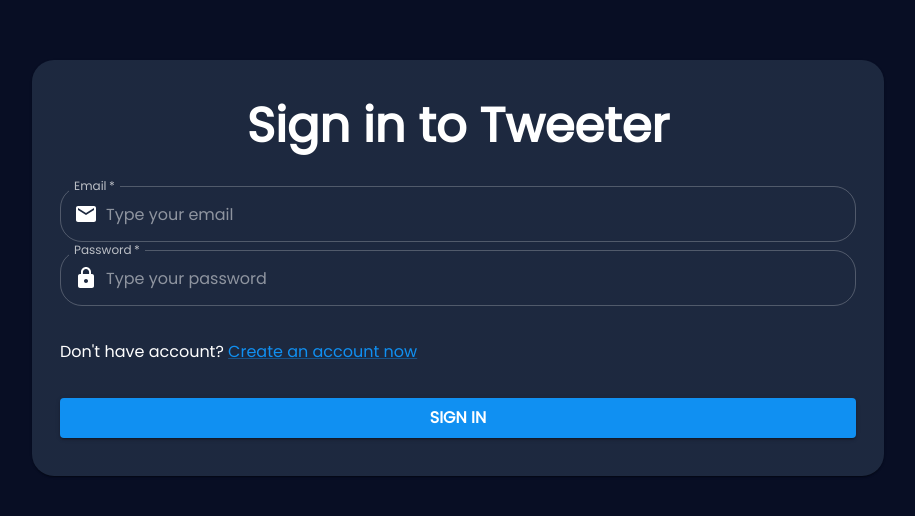
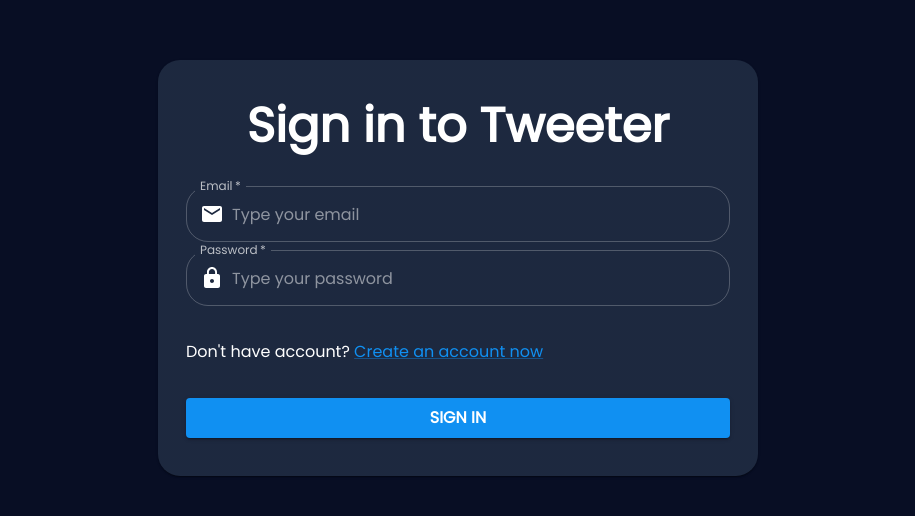
Before and after one commit to Jacky16/Tweeter-Front, a React (Create React App) app: page / in a window 1280 px wide. Shown: the part 132-648 px from the top of the page, without its empty margins (182-1097 px from the left). Built offline with nearby package versions, Linux system fonts and the light colour scheme; no server answers.

Commit message:
Fix formAuth alignents

```diff
--- a/src/components/FormAuth/FormAuth.tsx
+++ b/src/components/FormAuth/FormAuth.tsx
@@ -12,11 +12,11 @@ export const FormAuth = ({ children, title, handleSubmit }: FormAuthProps) => {
   return (
     <Grid
       container
-      alignItems="center"
-      justifyContent="center"
       style={{ minHeight: "100vh", width: "100%" }}
+      alignContent={"center"}
+      justifyContent={"center"}
     >
-      <Grid item sx={{ width: "100%" }}>
+      <Grid item sx={{ width: "100%", maxWidth: "600px" }}>
         <Paper sx={{ paddingY: "38px", paddingX: "28px " }}>
           <Stack component="form" onSubmit={onSubmit} spacing={4}>
             <Typography
```
